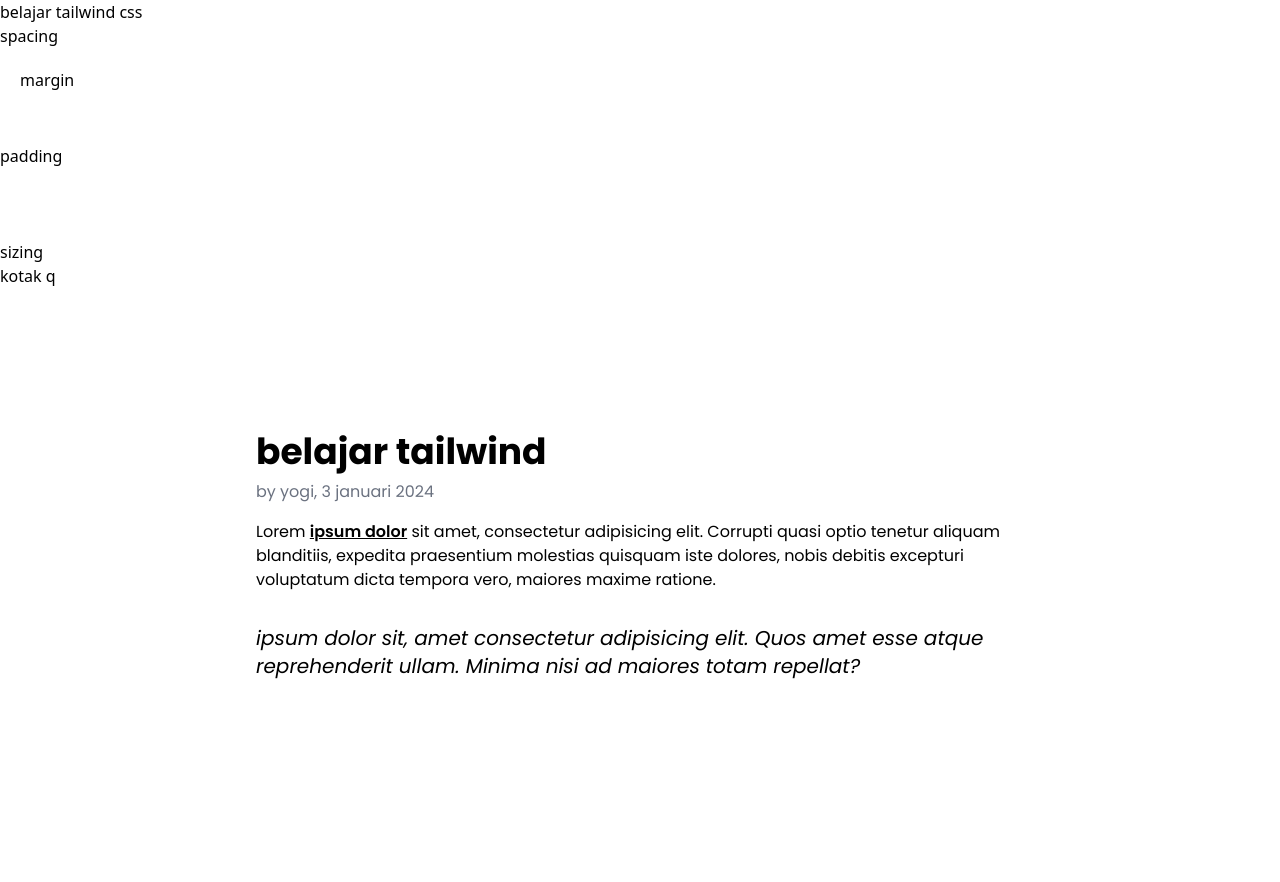
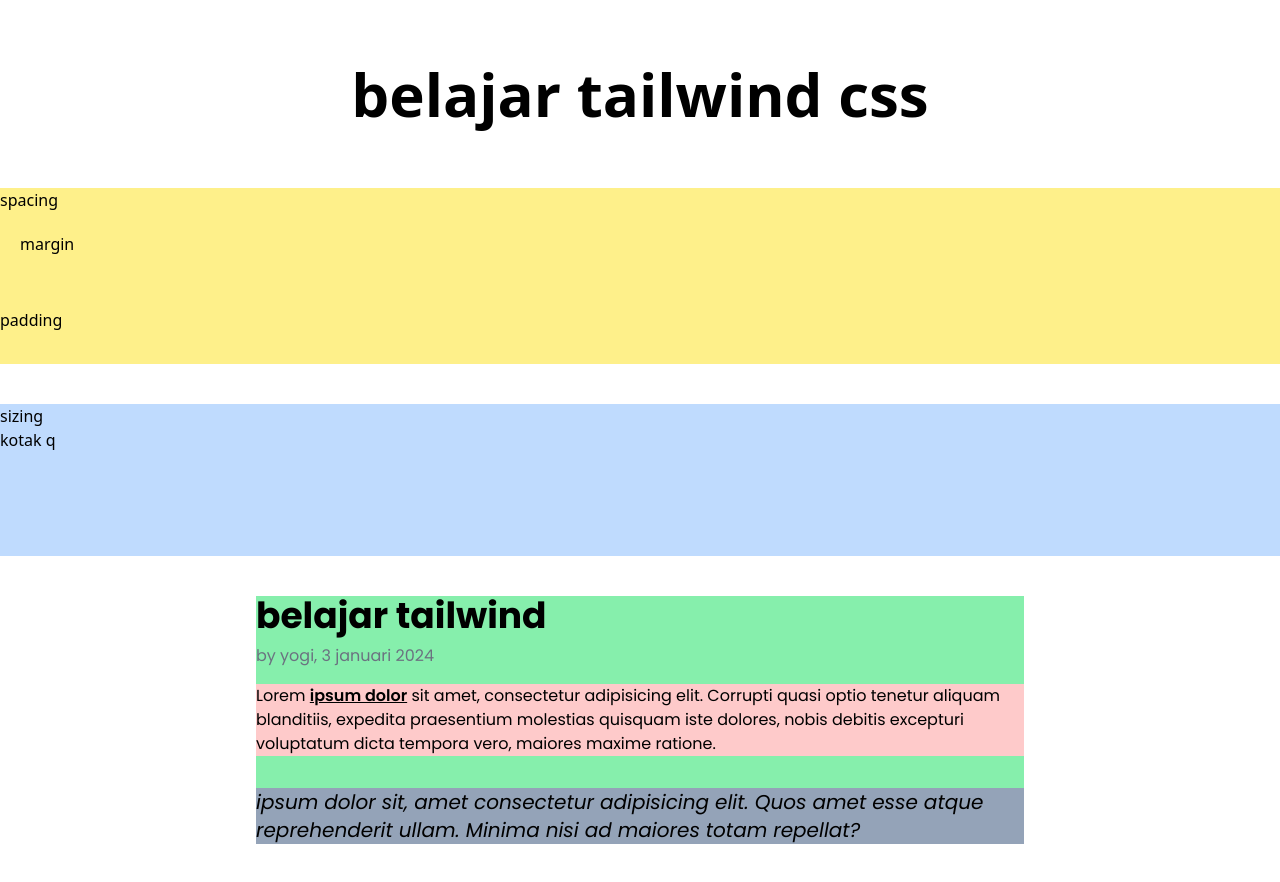
Before and after one commit to zethboy/haveFunWithTailwind, a plain HTML site: page index.html in a window 1280 px wide. Before the commit the page ends 800 px from the top, so only its background shows below. Drawn offline with nearby package versions, Linux system fonts and the light colour scheme.

Commit message:
coloring

```diff
--- a/index.html
+++ b/index.html
@@ -25,33 +25,33 @@
   </style>
 </head>
 <body>
-  <h1 class="">belajar tailwind css</h1>
+  <h1 class="font-bold text-6xl text-center my-16">belajar tailwind css</h1>
 
 
-  <section class="mb-10">
+  <section class="mb-10 bg-yellow-200">
     <h2 class="">spacing</h2>
     <div class="m-5">margin</div>
     <div class="py-8">padding</div>
   </section>
 
-  <section class="mb-10 ">
+  <section class="mb-10 bg-blue-200 ">
     <h2>sizing</h2>
     <div class="w-32 h-32">kotak q</div>
     <!-- <div class="max-w-xs min-h-screen">kotak w</div> -->
   </section>
 
-  <section class="mb-10 font-Poppins max-w-3xl mx-auto">
+  <section class="mb-10 font-Poppins max-w-3xl mx-auto bg-green-300">
     <h2 class="mb-2 text-4xl font-bold">
       belajar tailwind
     </h2>
     <div class="mb-4 text-gray-500">
       by yogi, 3 januari 2024
     </div>
-    <p class="mb-4">
+    <p class="mb-4 bg-red-200">
       Lorem <a href="" class="underline font-semibold">ipsum dolor</a> sit amet, consectetur adipisicing elit. Corrupti quasi optio tenetur aliquam blanditiis, expedita praesentium molestias quisquam iste dolores, nobis debitis excepturi voluptatum dicta tempora vero, maiores maxime ratione.
     </p>
     <p class="mb-8">
-      <blockquote class="italic text-xl"> ipsum dolor sit, amet consectetur adipisicing elit. Quos amet esse atque reprehenderit ullam. Minima nisi ad maiores totam repellat?</blockquote></p>
+      <blockquote class="italic text-xl bg-slate-400"> ipsum dolor sit, amet consectetur adipisicing elit. Quos amet esse atque reprehenderit ullam. Minima nisi ad maiores totam repellat?</blockquote></p>
   </section>
 
 </body>
```
